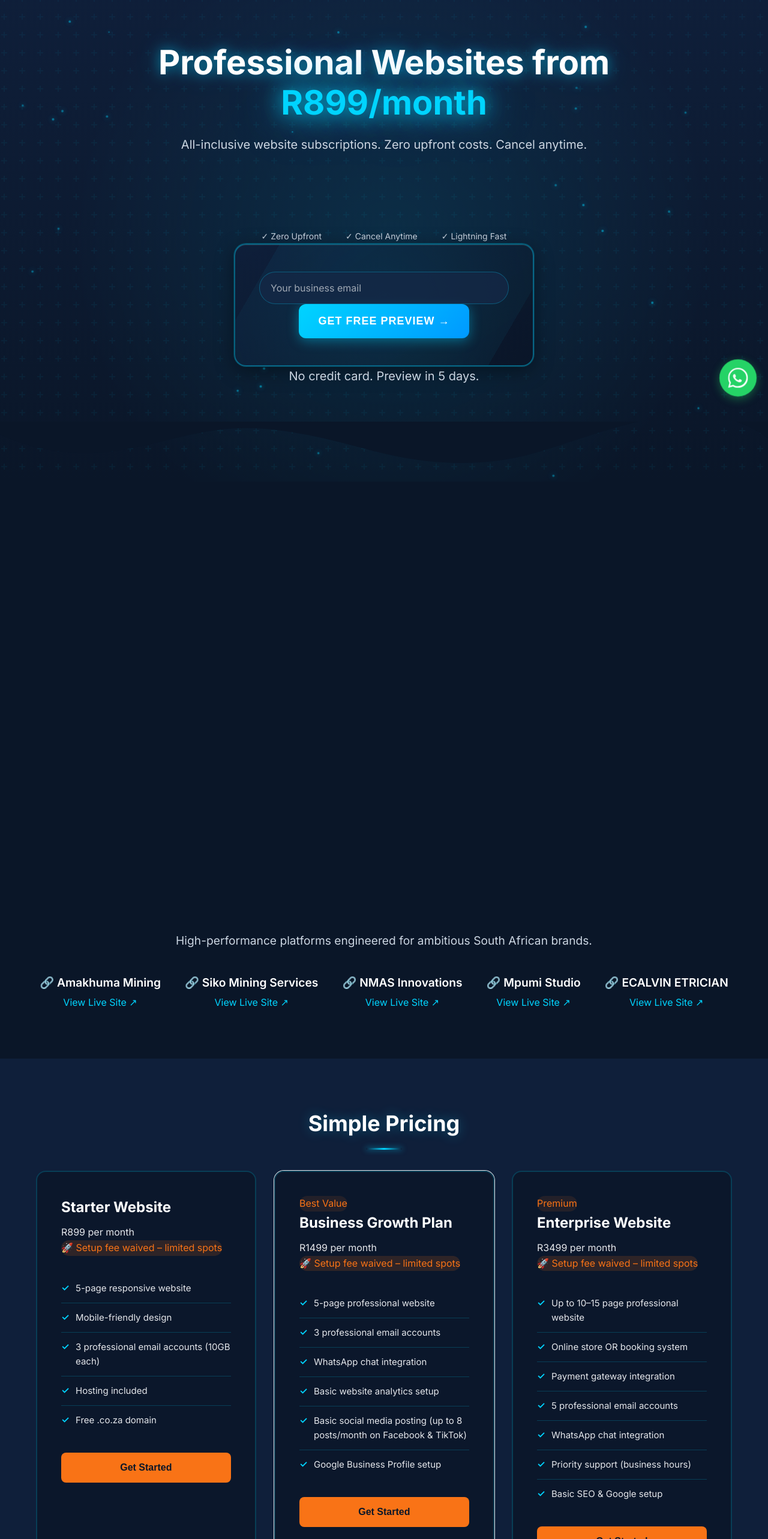
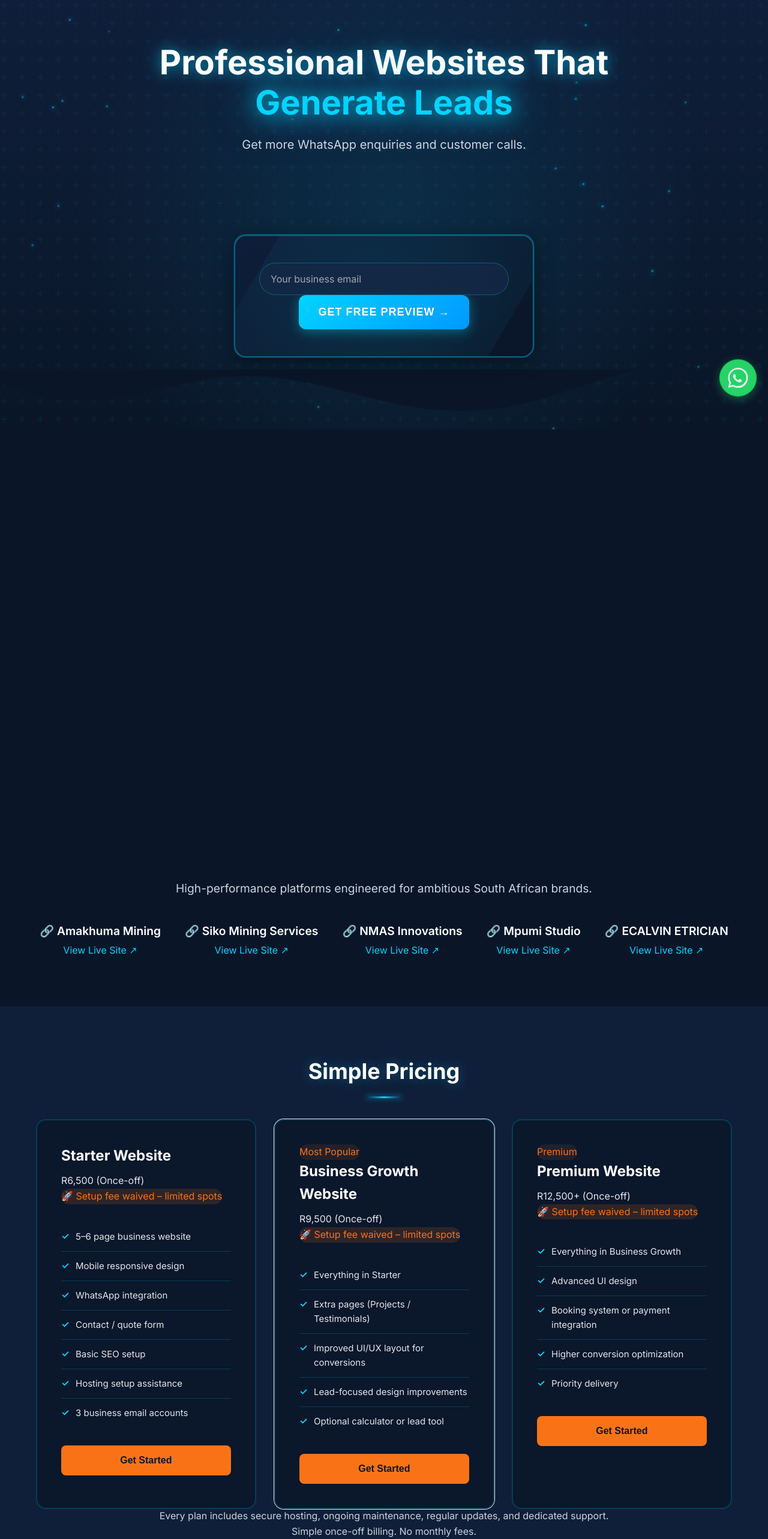
Before and after one commit to nmas3729/webcraft-nextjs, a Next.js app: page / in a window 1280 px wide. Shown: the part 120-2686 px from the top of the page at 60% size. Built offline with nearby package versions, Linux system fonts and the light colour scheme.

Commit message:
Updated website files

```diff
--- a/app/components/Benefits.tsx
+++ b/app/components/Benefits.tsx
@@ -8,8 +8,8 @@ const benefits: Benefit[] = [
   },
   {
     icon: '🔓',
-    title: 'Zero Lock-In Contracts',
-    description: 'Enjoy total flexibility. Our month-to-month subscriptions can be cancelled at any time without penalties.'
+    title: 'Built to Generate Leads',
+    description: 'WhatsApp buttons, contact forms, and SEO to turn visitors into customers.'
   },
   {
     icon: '⚡',
--- a/app/components/Contact.tsx
+++ b/app/components/Contact.tsx
@@ -119,17 +119,17 @@ export default function Contact() {
   return (
     <section className="contact" id="contact">
       <div className="container">
-        <h2>Ready to elevate your business?</h2>
+        <h2>Ready to Get More Leads?</h2>
         <p>
           <a
             href="mailto:webcraft@nmas.co.za"
             style={{ color: "inherit", textDecoration: "none" }}
           >
-            Get your free, no-obligation website preview in 5 days.
+            Get your free website preview in 5 days. No upfront payment.
           </a>
         </p>
 
-        <div className="mb-8 text-center">
+        <div className="mb-8 flex items-center justify-center gap-4 flex-wrap">
           <button
             type="button"
             className="btn btn-primary rounded-full bg-[#f97316] px-6 py-4 text-base font-semibold text-white shadow-lg shadow-orange-500/20"
@@ -138,6 +138,15 @@ export default function Contact() {
           >
             Pick a plan
           </button>
+          <a
+            href="https://wa.me/27674877278?text=Hi%20NMAS%20WebCraft%2C%20I'm%20interested%20in%20a%20free%20website%20preview"
+            target="_blank"
+            rel="noopener noreferrer"
+            className="btn rounded-full px-6 py-4 text-base font-semibold text-white shadow-lg"
+            style={{ backgroundColor: '#22c55e' }}
+          >
+            💬 WhatsApp Us Now
+          </a>
         </div>
 
         <form id="contactForm" onSubmit={handleSubmit}>
@@ -193,11 +202,11 @@ export default function Contact() {
               onChange={handleChange}
             >
               <option value="">Pick a plan *</option>
-              <option value="Starter Website">Starter Website (R899 per month)</option>
-              <option value="Business Growth Plan">
-                Business Growth Plan (R1,499 per month)
+              <option value="Starter Website">Starter Website (R6,500 once-off)</option>
+              <option value="Business Growth Website">
+                Business Growth Website (R9,500 once-off)
               </option>
-              <option value="Enterprise Website">Enterprise Website (R3,499 per month)</option>
+              <option value="Premium Website">Premium Website (R12,500+ once-off)</option>
             </select>
           </div>
           <div className="form-group">
@@ -301,8 +310,8 @@ export default function Contact() {
                   >
                     <option value="">Select plan *</option>
                     <option value="Starter Website">Starter Website</option>
-                    <option value="Business Growth Plan">Business Growth Plan</option>
-                    <option value="Enterprise Website">Enterprise Website</option>
+                    <option value="Business Growth Website">Business Growth Website</option>
+                    <option value="Premium Website">Premium Website</option>
                   </select>
                 </div>
                 <button
--- a/app/components/FAQ.tsx
+++ b/app/components/FAQ.tsx
@@ -6,11 +6,11 @@ import type { FAQItem } from '../lib/types';
 const faqs: FAQItem[] = [
   {
     question: 'Really pay nothing upfront?',
-    answer: 'Yes. We build your site first. You only pay setup and subscription costs after approving the final design.'
+    answer: 'Yes. We build your site first. You only pay the once-off fee after approving the final design.'
   },
   {
-    question: 'Can I cancel anytime?',
-    answer: 'Yes. Our subscriptions are month-to-month. Just give us 30 days\' notice.'
+    question: 'Will this help me get more customers?',
+    answer: 'Yes. Every site includes WhatsApp integration, contact forms, and lead-focused design to turn visitors into paying customers.'
   },
   {
     question: 'Why not WordPress?',
--- a/app/components/Hero.tsx
+++ b/app/components/Hero.tsx
@@ -49,29 +49,28 @@ export default function Hero() {
     <section className="hero">
       <div className="container">
         <h1>
-          Professional Websites from<br />
-          <span className="highlight">R899/month</span>
+          Professional Websites That
+          <span className="highlight"> Generate Leads</span>
         </h1>
-        <p>All-inclusive website subscriptions. Zero upfront costs. Cancel anytime.</p>
+        <p>Get more WhatsApp enquiries and customer calls.</p>
         <div className="hero-ctas">
           <button
             className="btn btn-primary"
             onClick={() => scrollToSection('#contact')}
           >
-            Get Your Free Preview
+            Get Free Website Preview →
           </button>
-          <button
+          <a
+            href="https://wa.me/27674877278?text=Hi%20NMAS%20WebCraft%2C%20I'm%20interested%20in%20a%20free%20website%20preview"
+            target="_blank"
+            rel="noopener noreferrer"
             className="btn btn-secondary"
-            onClick={() => scrollToSection('#pricing')}
+            style={{ backgroundColor: '#22c55e' }}
           >
-            View Pricing
-          </button>
+            💬 WhatsApp Us Now
+          </a>
         </div>
-        <div className="trust-line">
-          <span>✓ Zero Upfront</span>
-          <span>✓ Cancel Anytime</span>
-          <span>✓ Lightning Fast</span>
-        </div>
+
 
         <form
           onSubmit={handleHeroSubmit}
@@ -94,7 +93,7 @@ export default function Hero() {
             {isHeroSubmitting ? 'Sending...' : 'Get Free Preview →'}
           </button>
         </form>
-        <p className="mt-3 text-sm text-slate-300">No credit card. Preview in 5 days.</p>
+
         {heroStatus ? <p className="mt-3 text-sm text-lime-300">{heroStatus}</p> : null}
       </div>
     </section>
--- a/app/components/Pricing.tsx
+++ b/app/components/Pricing.tsx
@@ -6,45 +6,44 @@ const pricingTiers: PricingTier[] = [
   {
     name: 'Starter Website',
     badge: '',
-    price: 899,
-    setup: 725,
+    price: 6500,
+    setup: 0,
     features: [
-      '5-page responsive website',
-      'Mobile-friendly design',
-      '3 professional email accounts (10GB each)',
-      'Hosting included',
-      'Free .co.za domain'
+      '5–6 page business website',
+      'Mobile responsive design',
+      'WhatsApp integration',
+      'Contact / quote form',
+      'Basic SEO setup',
+      'Hosting setup assistance',
+      '3 business email accounts'
     ],
     featured: false
   },
   {
-    name: 'Business Growth Plan',
-    badge: 'Best Value',
-    price: 1499,
-    setup: 725,
+    name: 'Business Growth Website',
+    badge: 'Most Popular',
+    price: 9500,
+    setup: 0,
     features: [
-      '5-page professional website',
-      '3 professional email accounts',
-      'WhatsApp chat integration',
-      'Basic website analytics setup',
-      'Basic social media posting (up to 8 posts/month on Facebook & TikTok)',
-      'Google Business Profile setup'
+      'Everything in Starter',
+      'Extra pages (Projects / Testimonials)',
+      'Improved UI/UX layout for conversions',
+      'Lead-focused design improvements',
+      'Optional calculator or lead tool'
     ],
     featured: true
   },
   {
-    name: 'Enterprise Website',
+    name: 'Premium Website',
     badge: 'Premium',
-    price: 3499,
-    setup: 950,
+    price: 12500,
+    setup: 0,
     features: [
-      'Up to 10–15 page professional website',
-      'Online store OR booking system',
-      'Payment gateway integration',
-      '5 professional email accounts',
-      'WhatsApp chat integration',
-      'Priority support (business hours)',
-      'Basic SEO & Google setup'
+      'Everything in Business Growth',
+      'Advanced UI design',
+      'Booking system or payment integration',
+      'Higher conversion optimization',
+      'Priority delivery'
     ],
     featured: false
   }
@@ -75,8 +74,8 @@ export default function Pricing() {
               ) : null}
               <h3 className="text-2xl font-bold text-white">{tier.name}</h3>
               <div className="mt-4 text-4xl font-semibold text-white">
-                R{tier.price}
-                <span className="text-base font-medium text-slate-400"> per month</span>
+                R{tier.price.toLocaleString()}{tier.price === 12500 ? '+' : ''}
+                <span className="text-base font-medium text-slate-400"> (Once-off)</span>
               </div>
               <div className="mt-4 inline-flex rounded-full bg-[#f97316]/15 px-4 py-2 text-sm font-semibold text-[#f97316]">
                 🚀 Setup fee waived – limited spots
@@ -101,7 +100,7 @@ export default function Pricing() {
         </div>
         <div className="mt-12 text-center text-lg text-slate-300 opacity-90">
           <p>Every plan includes secure hosting, ongoing maintenance, regular updates, and dedicated support.</p>
-          <p>Simple monthly billing. Cancel anytime.</p>
+          <p>Simple once-off billing. No monthly fees.</p>
         </div>
       </div>
     </section>
```
